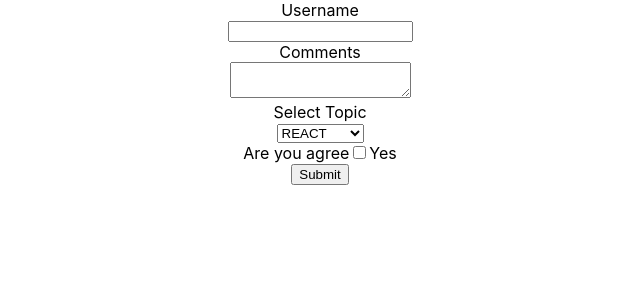
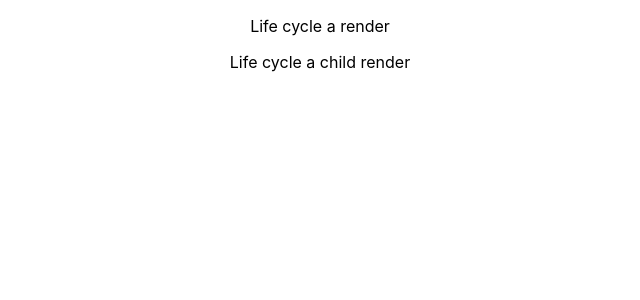
Before and after one commit to islamMaruf/LearnReactBasics, a React (Create React App) app: page / in a window 1280 px wide. Shown: the top 300 px of the page, without its empty margins (320-960 px from the left). Built offline with nearby package versions, Linux system fonts and the light colour scheme.

Commit message:
component lifecycle method for mounting phrase completed

```diff
--- a/src/App.js
+++ b/src/App.js
@@ -14,12 +14,14 @@ import UserGreetings from './components/UserGreetings';
 import ListRendering from './components/ListRendering';
 import StyleComponent from "./components/StyleComponent";
 import FromComponent from "./components/FromComponent";
+import LifeCycleA from "./components/LifeCycleA";
 
 class App extends Component {
     render() {
         return (
             <div className="App">
-                <FromComponent/>
+                <LifeCycleA/>
+                {/*<FromComponent/>*/}
                 {/*<StyleComponent primary={true}>*/}
                 {/*    <h1 className={styleMe.success}>Hello world</h1>*/}
                 {/*</StyleComponent>*/}
--- /dev/null
+++ b/src/components/ChildOfLifeCycleA.js
@@ -0,0 +1,30 @@
+import React, {Component} from 'react';
+
+class ChildOfLifeCycleA extends Component {
+    constructor(props) {
+        super(props);
+        this.state = {
+            name: 'Maruf islam'
+        }
+        console.log('lifeCycleA child constructor method')
+    }
+    static getDerivedStateFromProps(props,state){
+        console.log('lifeCycleA child getDerivedStateFromProps method');
+        return null;
+    }
+
+    componentDidMount() {
+        console.log('lifeCycleA child componentDidMount method ');
+    }
+
+    render() {
+        console.log('lifeCycleA child render method')
+        return (
+            <div>
+                <p>Life cycle a child render</p>
+            </div>
+        );
+    }
+}
+
+export default ChildOfLifeCycleA;
--- /dev/null
+++ b/src/components/LifeCycleA.js
@@ -0,0 +1,32 @@
+import React, {Component} from 'react';
+import ChildOfLifeCycleA from "./ChildOfLifeCycleA";
+
+class LifeCycleA extends Component {
+    constructor(props) {
+        super(props);
+        this.state = {
+            name: 'Maruf islam'
+        }
+        console.log('lifeCycleA constructors method ')
+    }
+    static getDerivedStateFromProps(props,state){
+        console.log('lifeCycleA getDerivedStateFromProps method ');
+        return null;
+    }
+
+    componentDidMount() {
+        console.log('lifeCycleA componentDidMount method ');
+    }
+
+    render() {
+        console.log('lifeCycleA render method ');
+        return (
+            <div>
+                <p>Life cycle a render</p>
+                <ChildOfLifeCycleA/>
+            </div>
+        );
+    }
+}
+
+export default LifeCycleA;
```
